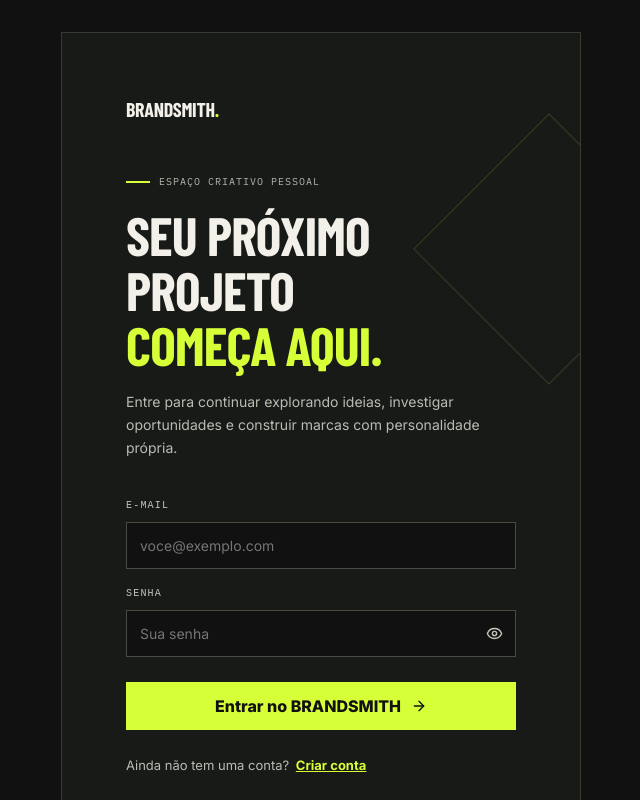
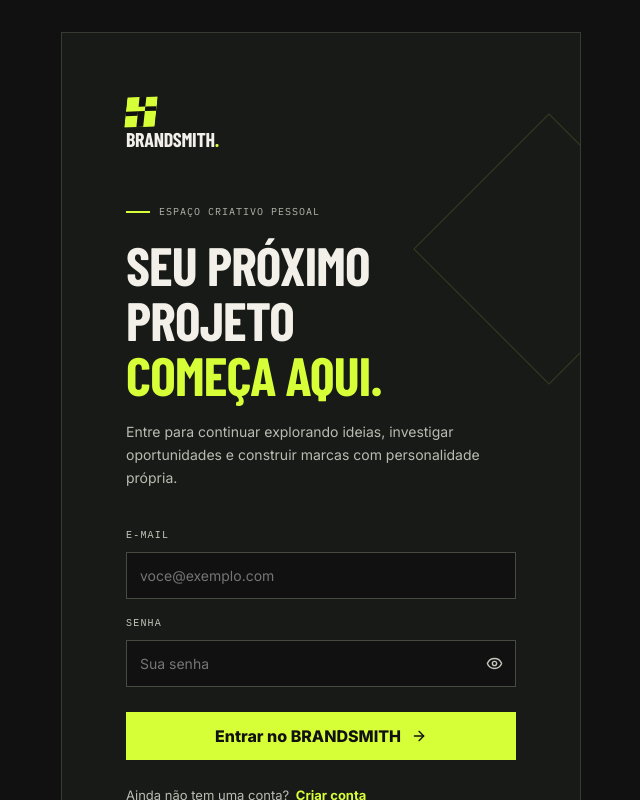
Before and after one commit to meirelesinbound-create/brandsmith, a React (Vite) app: page / in a window 1280 px wide. Shown: the top 800 px of the page, without its empty margins (319-959 px from the left). Built offline with nearby package versions, Linux system fonts and the light colour scheme; no server answers; a web font is replaced by a local one.

Commit message:
Show interruption mark on authentication screen

```diff
--- a/src/components/AuthScreen.tsx
+++ b/src/components/AuthScreen.tsx
@@ -2,6 +2,7 @@
 import type { Session } from '@supabase/supabase-js'
 import { ArrowRight, Eye, EyeOff, LoaderCircle } from 'lucide-react'
 import { supabase } from '../lib/supabase'
+import { BrandMark } from './BrandMark'
 
 type AuthScreenProps = {
   onAuthenticated: (session: Session | null) => void
@@ -49,7 +50,7 @@
   return (
     <main className="auth-screen">
       <section className="auth-panel" aria-labelledby="auth-title">
-        <span className="auth-brand">BRANDSMITH<span>.</span></span>
+        <div className="auth-brand-lockup"><BrandMark size={38} /><span className="auth-brand">BRANDSMITH<span>.</span></span></div>
         <div className="auth-eyebrow"><span /> ESPAÇO CRIATIVO PESSOAL</div>
         <h1 id="auth-title">{mode === 'signin' ? <>Seu próximo projeto<br /><em>começa aqui.</em></> : <>Abra seu espaço<br /><em>de criação.</em></>}</h1>
         <p className="auth-intro">Entre para continuar explorando ideias, investigar oportunidades e construir marcas com personalidade própria.</p>
```
